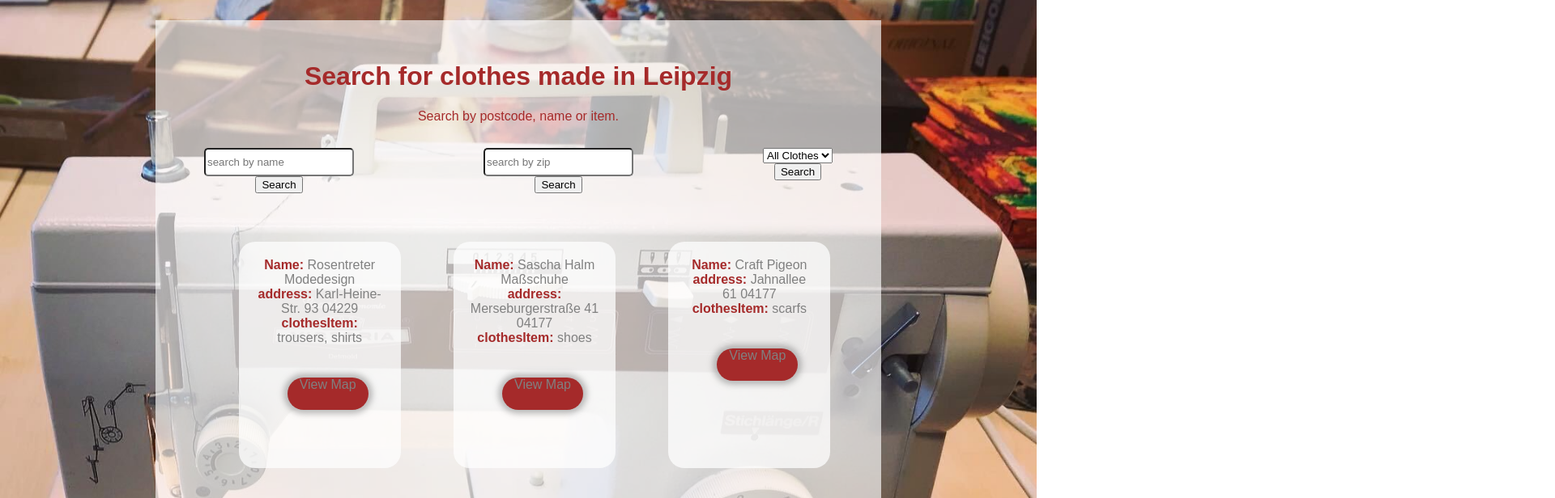
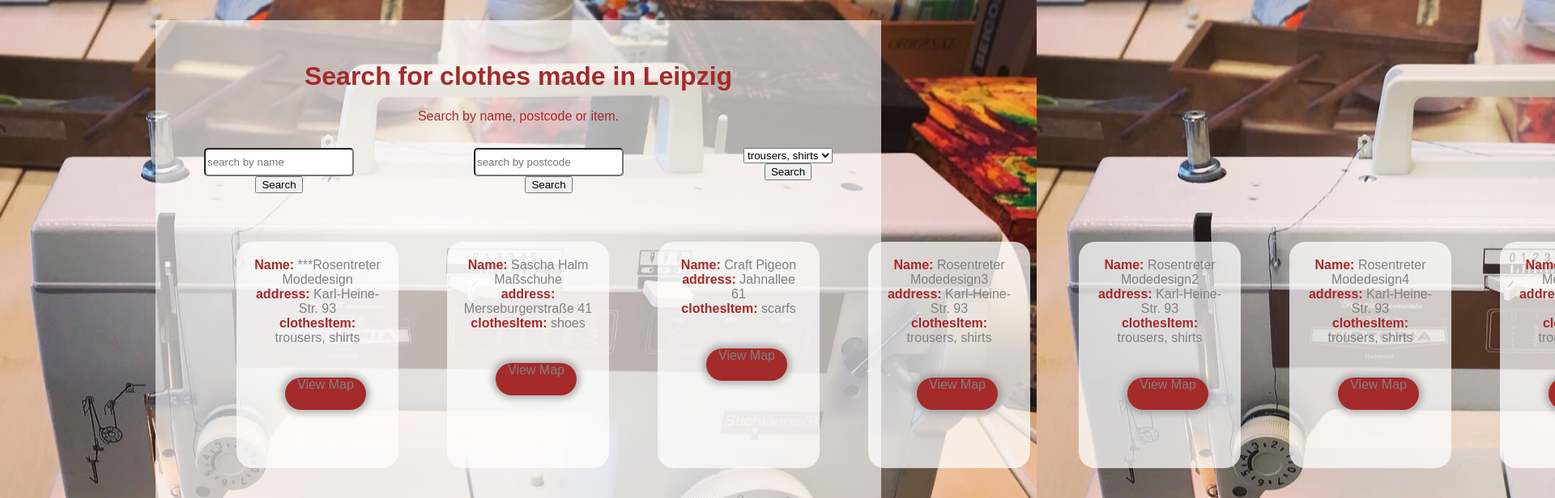
Before and after one commit to Laurazig/leipzig-wardrobe-react, a React (Create React App) app: page /makers in a window 1280 px wide. Shown: the part 320-936 px from the top of the page at 81% size, 1920 px wide, since content can reach past the window. Built offline with nearby package versions, Linux system fonts and the light colour scheme.

Commit message:
DB from file | dropdown not repeated items

```diff
--- a/src/Views/makers/Makers.js
+++ b/src/Views/makers/Makers.js
@@ -1,13 +1,24 @@
 import React, { useState, useEffect } from "react";
 import MakersCards from "./MakersCards.js"
 import "./makers.css"
+import makersDB from "../../data.json"
 
+let filteredDate= []
+
+makersDB.forEach(item => {
+  console.log(item)
+  let foundItem=filteredDate.some(element => element.clothesItem === item.clothesItem)
+  if(!foundItem){
+    filteredDate.push(item)
+  }
+})
+console.log(filteredDate)
 const Makers = () => {
   const [makers, setMakers] = useState([])
-  const [maker, setMaker] = useState([]);
+  //const [maker, setMaker] = useState([]);
   const [searchName, setSearchName] = useState("");
   const [searchZip, setSearchZip] = useState("");
-  const [searchClothesItem, setSearchClothesItem] = useState("");
+  //const [searchClothesItem, setSearchClothesItem] = useState("");
   const [clothes, setClothes] = useState(["All Clothes"]);
 
   useEffect(() => {
@@ -52,7 +63,7 @@ const Makers = () => {
       <div className="container">
         <div>
           <h1>Search for clothes made in Leipzig</h1>
-          <div>Search by postcode, name or item.</div>
+          <div>Search by name, postcode or item.</div>
         </div>
         <div className="searchZone">
           <div className="SearchName" >
@@ -77,7 +88,7 @@ const Makers = () => {
             <input
               type="text"
               className="form-control"
-              placeholder="search by zip"
+              placeholder="search by postcode"
               value={searchZip}
             // onChange={onChangeSearchZip}
             />
@@ -94,9 +105,10 @@ const Makers = () => {
           <div className="searchDropdown">
             {/* <select onChange={onChangeSearchClothesItem}> */}
             <select>
-              {clothes.map((clothesItem, index) => {
+              {filteredDate.map((maker, index) => {
+
                 return (
-                  <option value={clothesItem} key={index}> {clothesItem.substring(0, 20)} </option>
+                  <option value={maker.clothesItem} key={index}> {maker.clothesItem.substring(0, 20)} </option>
                 )
               })}
             </select>
@@ -111,7 +123,10 @@ const Makers = () => {
             </div>
           </div>
         </div>
-        <MakersCards makers={makers} />
+        <div>
+
+        </div>
+        <MakersCards />
       </div>
     </div>
   )
--- a/src/Views/makers/MakersCards.js
+++ b/src/Views/makers/MakersCards.js
@@ -1,11 +1,12 @@
 import React from "react";
+import makersDB from "../../data.json"
 
 const MakersCards = props => {
     return (
         <div className="cardContainer">
             <ul id="workshopListUL">
                 {
-                    props.makers.map((maker, index) => {
+                    makersDB.map((maker, index) => {
                         const address = `${maker.address.building} ${maker.address.street}, ${maker.address.postcode}`;
                         return (
                             <li className="workshopLi" key={index} >
--- a/data.json
+++ b/src/data.json
@@ -1,7 +1,7 @@
 [
     {
         "_id": "62f0271d932613db1ae03b75",
-        "name": "Rosentreter Modedesign",
+        "name": "***Rosentreter Modedesign",
         "address": {
             "building": "93",
             "street": "Karl-Heine-Str.",
```
Also changed, not shown: src/Views/makers/makers.css (line endings or trailing spaces).
